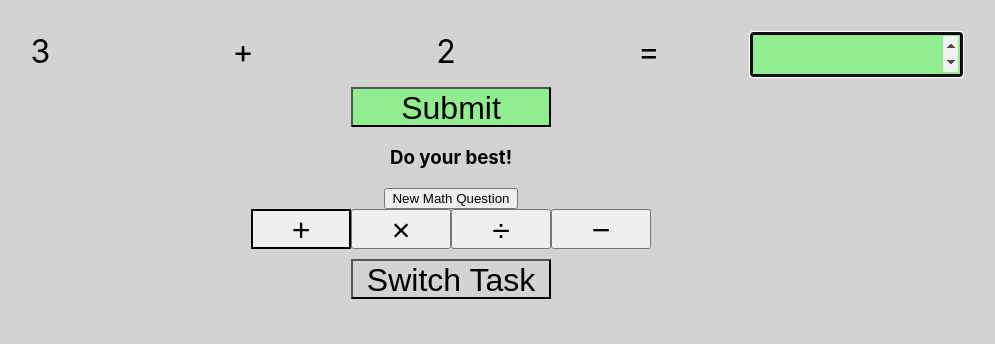
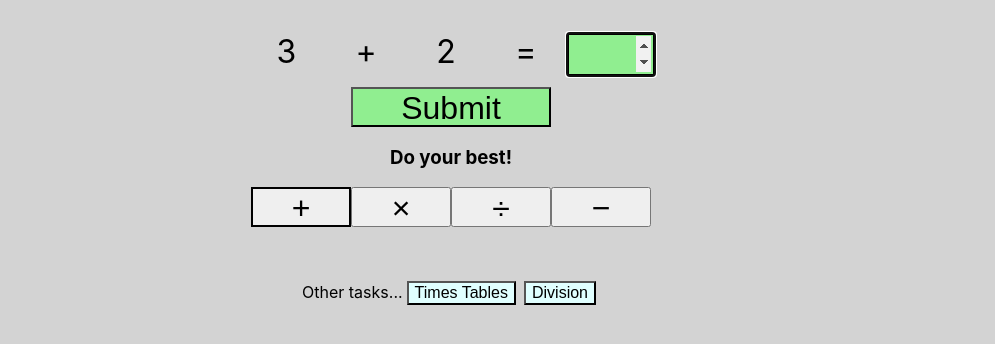
Before and after one commit to Linnesq/kids-maths-app, a React (Create React App) app: page / in a window 1280 px wide. Shown: the top 344 px of the page, without its empty margins (189-1184 px from the left). Built offline with nearby package versions, Linux system fonts and the light colour scheme.

Commit message:
Center and compact UI   - 🤷🏼CSS works   - new division tasks

```diff
--- a/src/App.js
+++ b/src/App.js
@@ -1,23 +1,28 @@
-import React, { useState } from 'react';
+import React, { useState, useEffect } from 'react';
 import './App.scss';
 
 import MathView from './MathView';
-import { getSimpleTasks, getTimesTablesTask } from './tasks/simple.js'
+import { getSimpleTasks, getTimesTablesTask, getDivisionTasks } from './tasks/simple.js'
 
 const App = () => {
-  const [showTimesTables, setShowTimesTables] = useState(false);
-  const data = showTimesTables ? getTimesTablesTask() : getSimpleTasks()
+  const tasks = [getSimpleTasks, getTimesTablesTask, getDivisionTasks];
+  const [choice, setChoice] = useState(0);
+  let data = tasks[choice]();
+
+  useEffect(() => { data = tasks[choice]() }, [choice]);
+
   return (
-    <>
-    <div className="App">
-      <MathView key={data.description} taskData={data}/>
+    <div className="App-container">
+      <div className="App">
+        <MathView key={data.description} taskData={data}/>
+        <div className="App-switcher">
+          <span>Other tasks...</span>
+          {choice !== 0 && <button onClick={() => setChoice(0)}>Mixed Tasks</button>}
+          {choice !== 1 && <button onClick={() => setChoice(1)}>Times Tables</button>}
+          {choice !== 2 && <button onClick={() => setChoice(2)}>Division</button>}
+        </div>
+      </div>
     </div>
-    <div className="App App-switcher">
-      <button onClick={() => setShowTimesTables(!showTimesTables)}>
-        Switch Task
-      </button>
-    </div>
-    </>
   );
 };
 export default App;
--- a/src/App.scss
+++ b/src/App.scss
@@ -4,14 +4,19 @@
   text-align: center;
 }
 
+.App-container {
+  display: flex;
+  align-items: center;
+  justify-content: center;
+}
+
 .App-switcher {
-  margin-top: 10px;
+  margin-top: 50px;
 
   button {
-    width: 200px;
-    height: 40px;
-    font-size: $textRegular;
-    background-color: lightgrey;
+    font-size: $textSmaller;
+    background-color: lightcyan;
+    margin: 0.25rem;
   }
 }
 
--- a/src/MathView/MathView.jsx
+++ b/src/MathView/MathView.jsx
@@ -115,7 +115,6 @@ class MathView extends React.Component {
                     <SubmitButton onClickHandler={this.onSubmitHandler} buttonText={submitButtonText} />
                 <div>
                     <h3>{resultsText}</h3>
-                    <button onClick={this.onNewTask}>New Math Question</button>
                 </div>
                 <TaskOptionsPanel
                     onClickHandler={this.onTaskTypeChange}
--- a/src/tasks/simple.js
+++ b/src/tasks/simple.js
@@ -3,7 +3,8 @@ const {
     getSimpleMultiplication,
     getSimpleDivision,
     getSimpleSubtraction,
-    getTimesTable
+    getTimesTable,
+    getDivision,
 } = require('../utils/math-tasks');
 
 const SYMBOLS = {
@@ -34,7 +35,6 @@ const getSimpleTasks = () => {
         "division": getSimpleDivision,
         "subtraction" : getSimpleSubtraction,
     },
-    "parameterised": false,
     "display": {
         "userFills": USERFILLS.RANDOM,
     },
@@ -60,4 +60,26 @@ const getTimesTablesTask = () => {
     }
 };
 
-export { getSimpleTasks, getTimesTablesTask };
+const getDivisionTasks = () => {
+    const division = 'division';
+
+    return {
+        "description": division,
+        controls: [
+            { displayText: "÷2", taskType: division, range: 12, factor: 2 },
+            { displayText: "÷3", taskType: division, range: 12, factor: 3 },
+            { displayText: "÷4", taskType: division, range: 12, factor: 4 },
+            { displayText: "÷5", taskType: division, range: 12, factor: 5 },
+        ],
+        taskFunctions: {
+            [division]: getDivision,
+
+        },
+        display: {
+            userFills: USERFILLS.RANDOM,
+        }
+    };
+
+};
+
+export { getSimpleTasks, getTimesTablesTask, getDivisionTasks };
--- a/src/utils/math-tasks.js
+++ b/src/utils/math-tasks.js
@@ -36,6 +36,19 @@ const getSimpleDivision = (userFills='right') => {
     return { left, right, answer, operator, userFills };
 };
 
+const getDivision = (userFills = 'answer', range = 10, factor = 2) => {
+    const answer = getRandomInt(1, range);
+    const randomUserFills = ['left', 'answer'][getRandomInt(0, 2)];
+
+    return {
+        left: factor * answer,
+        right: factor,
+        answer,
+        operator: '÷',
+        userFills: userFills === 'random' ? randomUserFills : userFills,
+    };
+};
+
 const getSimpleSubtraction = (userFills='right') => {
     const values = [getRandomInt(1, 20), getRandomInt(1, 20)];
     const left = Math.max(...values);
@@ -65,5 +78,11 @@ const getUserFills = () => {
     return ['left', 'right', 'answer'][getRandomInt(1, 3) - 1];
 }
 
-
-export { getSimpleAddition, getSimpleMultiplication, getSimpleDivision, getSimpleSubtraction, getTimesTable };
+export {
+    getSimpleAddition,
+    getSimpleMultiplication,
+    getSimpleDivision,
+    getSimpleSubtraction,
+    getTimesTable,
+    getDivision,
+ };
--- a/src/variables.scss
+++ b/src/variables.scss
@@ -1 +1,3 @@
 $textRegular: 2rem;
+$textSmall: 1.5rem;
+$textSmaller: 1rem;
```
